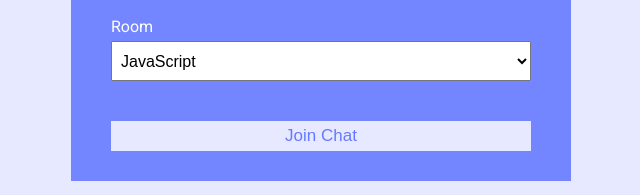
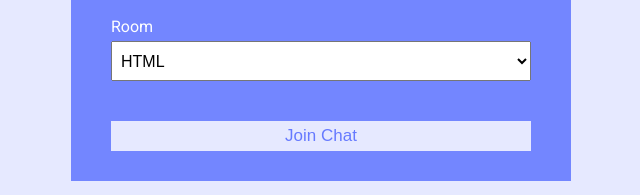
Before and after one commit to SanjayM1701/ChatRoom, a website: page public/index.html in a window 1280 px wide. Shown: the part 255-450 px from the top of the page, 319-959 px from the left. Drawn offline with nearby package versions, Linux system fonts and the light colour scheme.

Commit message:
initial commit

```diff
--- a/package.json
+++ b/package.json
@@ -10,9 +10,14 @@
   "author": "Sanjay Makvana",
   "license": "MIT",
   "dependencies": {
+    "body-parser": "^1.20.2",
     "bootstrap-icons": "^1.11.1",
     "express": "^4.18.2",
+    "hbs": "^4.2.0",
     "moment": "^2.29.4",
+    "mongodb": "^6.1.0",
+    "mongoose": "^7.5.2",
+    "morgan": "^1.10.0",
     "socket.io": "^4.7.2"
   },
   "devDependencies": {
--- a/public/index.html
+++ b/public/index.html
@@ -27,11 +27,11 @@
                 <div class="form-control">
                     <label for="room">Room</label>
                     <select name="room" id="room">
-                        <option value="JavaScript">JavaScript</option>
-                        <option value="Python">Python</option>
-                        <option value="PHP">PHP</option>
-                        <option value="C#">C#</option>
-                        <option value="Ruby">Ruby</option>
+                        <option value="HTML">HTML</option>
+                        <option value="CSS">CSS</option>
+                        <option value="Javascript">Javascript</option>
+                        <option value="C">C</option>
+                        <option value="C++">C++</option>
                         <option value="Java">Java</option>
                     </select>
                 </div>
--- a/public/js/main.js
+++ b/public/js/main.js
@@ -56,7 +56,7 @@ function outputUsers(users) {
 }
 
 document.getElementById('leave-btn').addEventListener('click', () => {
-  const leaveRoom = confirm('Are you sure you want to leave the chatroom?');
+  const leaveRoom = confirm('Are you sure you want to leave this Room?');
   if (leaveRoom) {
     window.location = '../index.html';
   } else {
```
Also changed, not shown: server.js (+10 -7 lines), 1 other file.
